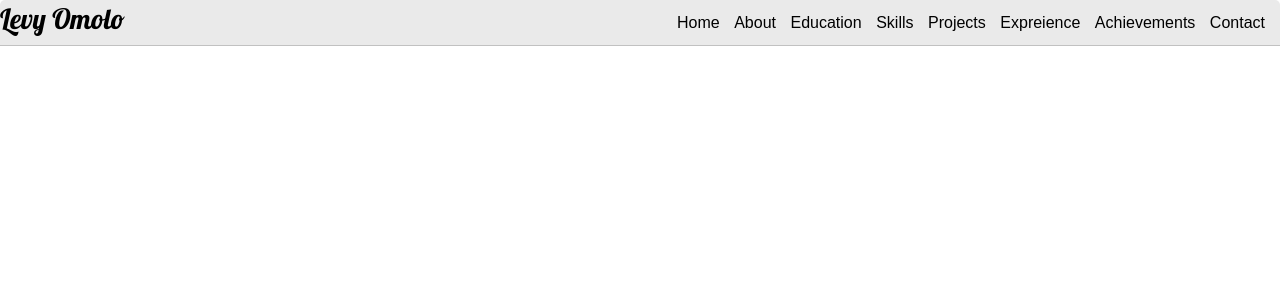
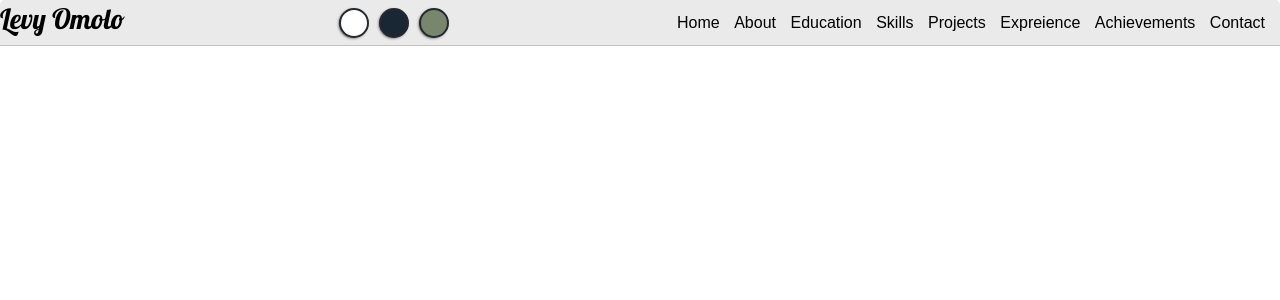
Before and after one commit to omololevy/portfolio, a Django app: template base/templates/base/main.html in a window 1280 px wide. Shown: the top 300 px of the page. Run offline with Django 4.2, Linux system fonts and the light colour scheme; the template is opened without the code that fills it, so the values that code supplies are empty; some libraries are stand-ins or nearby versions; some web fonts are replaced.

Commit message:
Add the theme changers on the navbar

```diff
--- a/base/templates/base/navbar.html
+++ b/base/templates/base/navbar.html
@@ -2,7 +2,7 @@
 <div class="nav-wrapper">
 
 	<!-- Link around dots-wrapper added after tutorial video -->
-	<a href="{% url 'home' %}">
+	<a href="{% url 'home' %}" style="text-decoration: none;">
 		<!-- <div class="dots-wrapper">
 			<div id="dot-1" class="browser-dot"></div>
 			<div id="dot-2" class="browser-dot"></div>
@@ -10,6 +10,11 @@
 		</div> -->
 		<h3>Levy Omolo</h3>
 	</a>
+	<div id="theme-options-wrapper">
+		<div data-mode="light" id="light-mode" class="theme-dot"></div>
+		<div data-mode="blue" id="blue-mode" class="theme-dot"></div>
+		<div data-mode="green" id="green-mode" class="theme-dot"></div>
+	</div>
 
 
 	<ul id="navigation">
```
